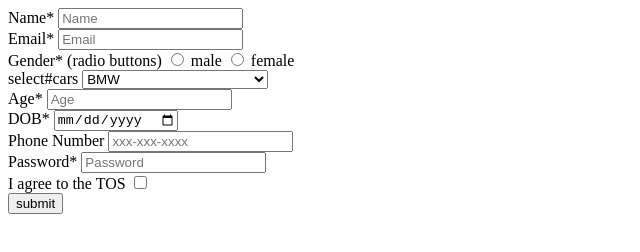
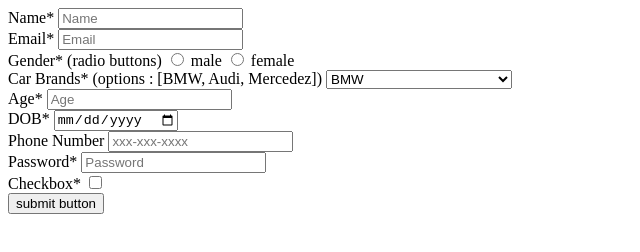
Before and after one commit to acciojob/signup-form-car-ShaikhAnis30, a website: page main.html in a window 1280 px wide. Shown: the whole page, without its empty margins (0-640 px from the left). Drawn offline with Linux system fonts and the light colour scheme.

Commit message:
created a submission

```diff
--- a/main.html
+++ b/main.html
@@ -10,25 +10,25 @@
 	<!-- the entire body must be written by student -->
 	<form method="post">
 		<div class="name">
-			<label for="name">Name*</label>
+			<label for="name"> Name*</label>
 			<input type="text" name="name" id="#name" placeholder="Name" required>
 		</div>
 
 		<div class="email">
-			<label for="email">Email*</label>
+			<label for="email"> Email*</label>
 			<input type="email" name="email" id="#email" placeholder="Email" required>
 		</div>
 
 
 		<div class="gender">
-			<label for="#gender">Gender* (radio buttons)</label>
+			<label for="gender"> Gender* (radio buttons)</label>
 			<input type="radio" name="gender" id="#gender_m" required> male
 			<input type="radio" name="gender" id="#gender_f" required> female
 		</div>
 
 
 		<div class="Cars">
-			<label for="brands">select#cars</label>
+			<label for="brands"> Car Brands* (options : [BMW, Audi, Mercedez])</label>
 			<select name="cars" id="#cars" required>
 				<option value="choose" disabled>--Please choose an option--</option>
 				<option value="bmw">BMW</option>
@@ -39,36 +39,36 @@
 
 
 		<div class="age">
-			<label for="age">Age*</label>
+			<label for="age"> Age*</label>
 			<input type="number" name="age" id="#age" placeholder="Age" required>
 		</div>
 
 		<div class="dob">
-			<label for="dob">DOB*</label>
+			<label for="dob"> DOB*</label>
 			<input type="date" name="dob" id="#dob" required>
 		</div>
 
 
 		<div class="Phone">
-			<label for="tel">Phone Number</label>
+			<label for="tel"> Phone Number</label>
 			<input type="tel" name="tel" id="#tel" placeholder="xxx-xxx-xxxx">
 		</div>
 
 
 		<div class="password">
-			<label for="password">Password*</label>
+			<label for="password"> Password*</label>
 			<input type="password" name="password" id="#password" placeholder="Password" required>
 		</div>
 
 
 		<div class="checkbox">
-			<label for="tos">I agree to the TOS</label>
+			<label for="tos"> Checkbox*</label>
 			<input type="checkbox" name="tos" id="#tos" required>
 		</div>
 
 
 		<div class="button">
-			<button type="submit">submit</button>
+			<button type="submit">submit button</button>
 		</div>
 
 	</form>
```
